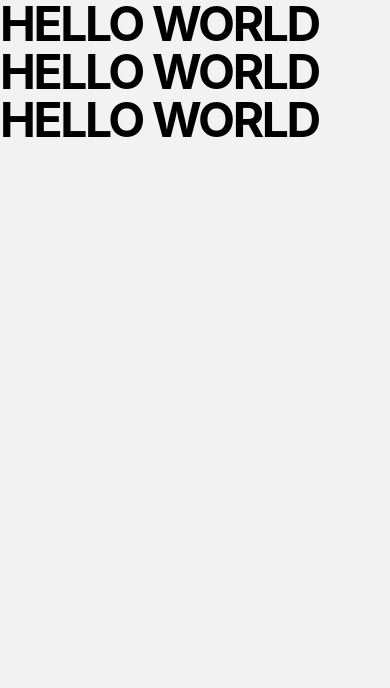
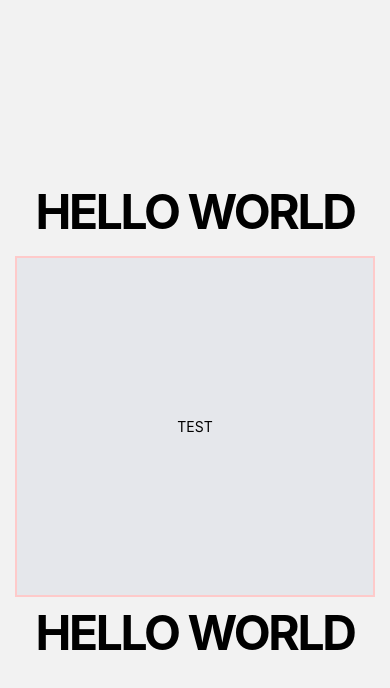
Before and after one commit to stolenfallen1/MotivationalApp, a React Native app: screen /Home in a window 390 px wide. Shown: the top 688 px of the page. Built offline with nearby package versions, Linux system fonts and the light colour scheme.

Commit message:
body component styling

```diff
--- a/src/components/Body.tsx
+++ b/src/components/Body.tsx
@@ -2,8 +2,8 @@ import { Text, View } from "react-native";
 
 export default function Body() {
   return (
-    <View>
-      <Text className="font-bold text-5xl tracking-tighter">HELLO WORLD</Text>
+    <View className="mt-5 mb-3 px-40 py-40 bg-gray-200 border-2 border-red-200">
+      <Text>TEST</Text>
     </View>
   );
 }
--- a/src/view/Home.tsx
+++ b/src/view/Home.tsx
@@ -5,7 +5,7 @@ import Buttons from "../components/Buttons";
 
 export default function Home() {
   return (
-    <View>
+    <View className="flex flex-1 justify-center items-center box-border p-0 m-0">
       <Header />
       <Body />
       <Buttons />
```
